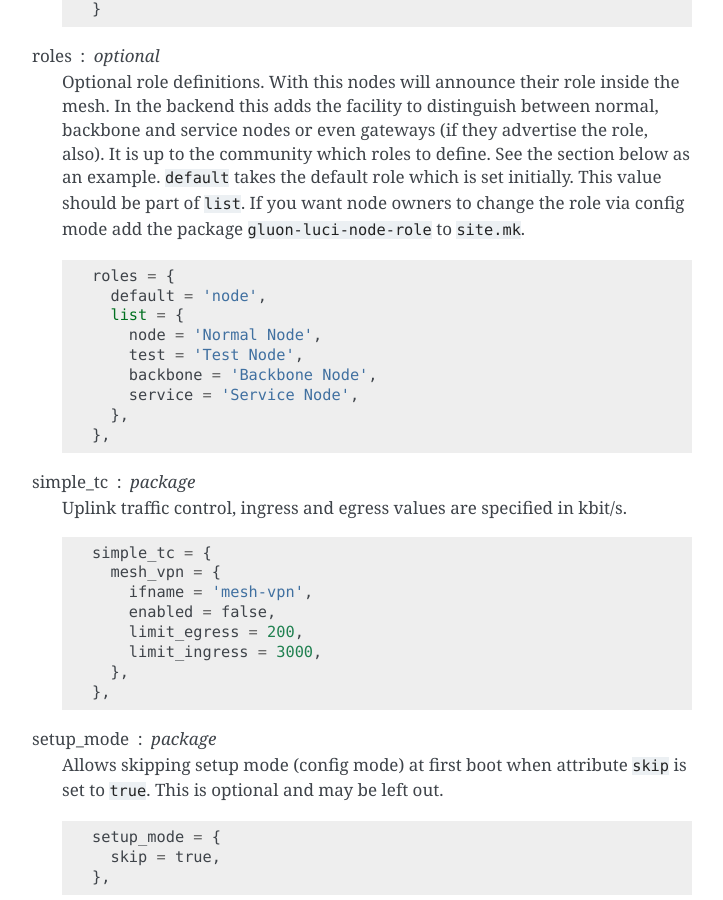
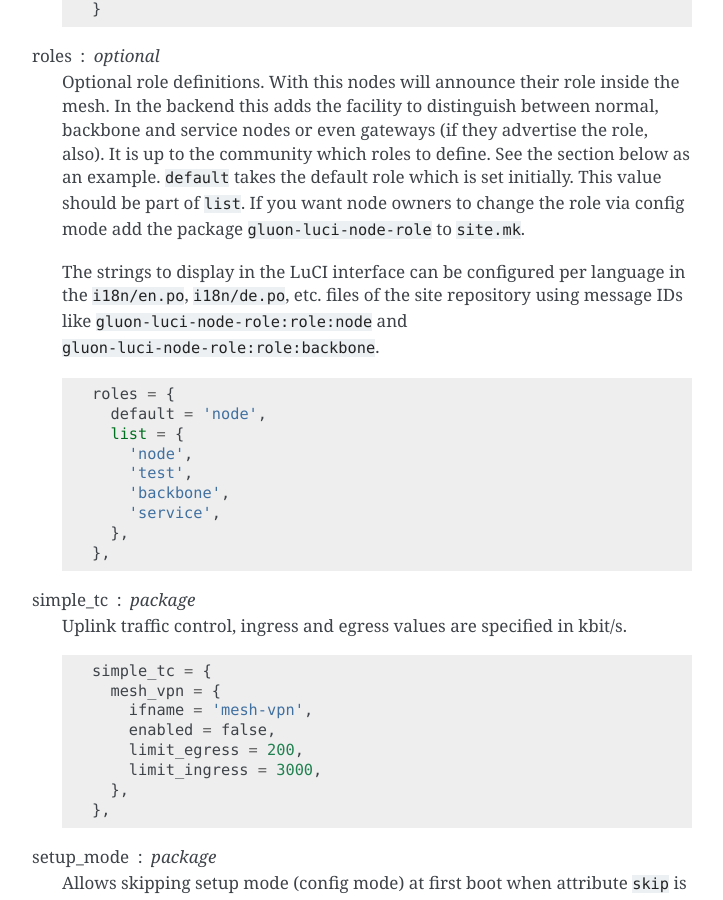
Before and after one commit to freifunk-gluon/gluon, a Sphinx documentation site: the page built from docs/user/site.rst, in a window 1280 px wide and 900 px high, scrolled down 2921 px. Shown: the whole window, without its empty margins (388-1111 px from the left). Built offline with Sphinx 7.4.7, drawn with Linux system fonts in a browser that asks for light colours; some of the changed text lies outside the part shown.

Commit message:
gluon-luci-node-role: make node role display strings translatable

```diff
--- a/docs/site-example/site.conf
+++ b/docs/site-example/site.conf
@@ -154,13 +154,13 @@
   },
 
   -- Node roles
-  -- roles {
+  -- roles = {
   --   default = 'node',
   --   list = {
-  --     node = 'Normal Node',
-  --     test = 'Test Node',
-  --     backbone = 'Backbone Node',
-  --     service = 'Service Node',
+  --     'node',
+  --     'test',
+  --     'backbone',
+  --     'service',
   --   },
   -- },
 
--- a/docs/user/site.rst
+++ b/docs/user/site.rst
@@ -150,15 +150,19 @@ roles : optional
     ``default`` takes the default role which is set initially. This value should be
     part of ``list``. If you want node owners to change the role via config mode add
     the package ``gluon-luci-node-role`` to ``site.mk``.
+
+    The strings to display in the LuCI interface can be configured per language in the
+    ``i18n/en.po``, ``i18n/de.po``, etc. files of the site repository using message IDs like
+    ``gluon-luci-node-role:role:node`` and ``gluon-luci-node-role:role:backbone``.
     ::
 
       roles = {
         default = 'node',
         list = {
-          node = 'Normal Node',
-          test = 'Test Node',
-          backbone = 'Backbone Node',
-          service = 'Service Node',
+          'node',
+          'test',
+          'backbone',
+          'service',
         },
       },
 
```
Also changed, not shown: docs/releases/v2015.1.rst (+13 -0 lines), 3 other files.
